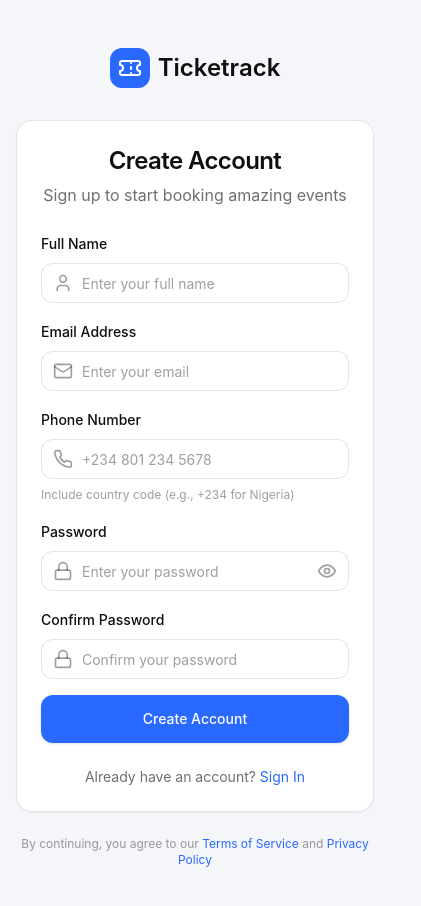
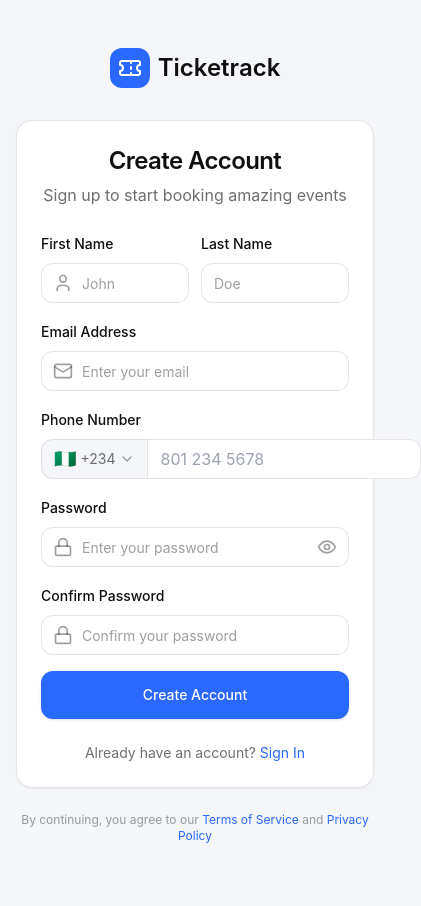
Before and after one commit to cipherhq/ticketrack, a React (Vite) app: page /signup in a window 390 px wide. Shown: the top 906 px of the page, 421 px wide, since content can reach past the window. Built offline with nearby package versions, Linux system fonts and the light colour scheme.

Commit message:
Add first/last name fields and phone country selector

```diff
--- a/src/components/ui/index.js
+++ b/src/components/ui/index.js
@@ -15,3 +15,4 @@
 export { Calendar } from './calendar'
 export { Sheet, SheetTrigger, SheetContent, SheetHeader, SheetTitle, SheetDescription, SheetFooter, SheetClose } from './sheet'
 export { ImageWithFallback } from './image-with-fallback'
+export { PhoneInput } from './phone-input'
--- /dev/null
+++ b/src/components/ui/phone-input.jsx
@@ -0,0 +1,114 @@
+import { useState, useEffect } from 'react'
+import { ChevronDown } from 'lucide-react'
+
+const COUNTRIES = [
+  { code: 'NG', name: 'Nigeria', dial: '+234', flag: '🇳🇬' },
+  { code: 'GH', name: 'Ghana', dial: '+233', flag: '🇬🇭' },
+  { code: 'KE', name: 'Kenya', dial: '+254', flag: '🇰🇪' },
+  { code: 'ZA', name: 'South Africa', dial: '+27', flag: '🇿🇦' },
+  { code: 'RW', name: 'Rwanda', dial: '+250', flag: '🇷🇼' },
+  { code: 'CM', name: 'Cameroon', dial: '+237', flag: '🇨🇲' },
+  { code: 'TZ', name: 'Tanzania', dial: '+255', flag: '🇹🇿' },
+  { code: 'UG', name: 'Uganda', dial: '+256', flag: '🇺🇬' },
+  { code: 'ET', name: 'Ethiopia', dial: '+251', flag: '🇪🇹' },
+  { code: 'EG', name: 'Egypt', dial: '+20', flag: '🇪🇬' },
+  { code: 'MA', name: 'Morocco', dial: '+212', flag: '🇲🇦' },
+  { code: 'SN', name: 'Senegal', dial: '+221', flag: '🇸🇳' },
+  { code: 'CI', name: "Côte d'Ivoire", dial: '+225', flag: '🇨🇮' },
+  { code: 'US', name: 'United States', dial: '+1', flag: '🇺🇸' },
+  { code: 'GB', name: 'United Kingdom', dial: '+44', flag: '🇬🇧' },
+  { code: 'CA', name: 'Canada', dial: '+1', flag: '🇨🇦' },
+  { code: 'DE', name: 'Germany', dial: '+49', flag: '🇩🇪' },
+  { code: 'FR', name: 'France', dial: '+33', flag: '🇫🇷' },
+  { code: 'AE', name: 'UAE', dial: '+971', flag: '🇦🇪' },
+  { code: 'IN', name: 'India', dial: '+91', flag: '🇮🇳' },
+]
+
+export function PhoneInput({ value, onChange, className = '', required = false }) {
+  const [isOpen, setIsOpen] = useState(false)
+  const [selectedCountry, setSelectedCountry] = useState(COUNTRIES[0])
+  const [phoneNumber, setPhoneNumber] = useState('')
+
+  useEffect(() => {
+    // Parse existing value if provided
+    if (value) {
+      const country = COUNTRIES.find(c => value.startsWith(c.dial))
+      if (country) {
+        setSelectedCountry(country)
+        setPhoneNumber(value.slice(country.dial.length))
+      }
+    }
+  }, [])
+
+  const handleCountrySelect = (country) => {
+    setSelectedCountry(country)
+    setIsOpen(false)
+    if (phoneNumber) {
+      onChange(country.dial + phoneNumber.replace(/\D/g, ''))
+    }
+  }
+
+  const handlePhoneChange = (e) => {
+    const input = e.target.value.replace(/\D/g, '')
+    setPhoneNumber(input)
+    onChange(selectedCountry.dial + input)
+  }
+
+  const formatDisplayNumber = (number) => {
+    if (number.length <= 3) return number
+    if (number.length <= 6) return `${number.slice(0, 3)} ${number.slice(3)}`
+    return `${number.slice(0, 3)} ${number.slice(3, 6)} ${number.slice(6, 10)}`
+  }
+
+  return (
+    <div className={`relative ${className}`}>
+      <div className="flex">
+        <div className="relative">
+          <button
+            type="button"
+            onClick={() => setIsOpen(!isOpen)}
+            className="flex items-center gap-1 px-3 h-10 bg-[#F4F6FA] border border-r-0 border-[#0F0F0F]/10 rounded-l-xl hover:bg-[#E8EBF0] transition-colors"
+          >
+            <span className="text-lg">{selectedCountry.flag}</span>
+            <span className="text-sm text-[#0F0F0F]/60">{selectedCountry.dial}</span>
+            <ChevronDown className="w-4 h-4 text-[#0F0F0F]/40" />
+          </button>
+
+          {isOpen && (
+            <>
+              <div
+                className="fixed inset-0 z-10"
+                onClick={() => setIsOpen(false)}
+              />
+              <div className="absolute top-full left-0 mt-1 w-64 max-h-60 overflow-y-auto bg-white border border-[#0F0F0F]/10 rounded-xl shadow-lg z-20">
+                {COUNTRIES.map((country) => (
+                  <button
+                    key={country.code + country.dial}
+                    type="button"
+                    onClick={() => handleCountrySelect(country)}
+                    className={`w-full flex items-center gap-3 px-3 py-2 hover:bg-[#F4F6FA] transition-colors ${
+                      selectedCountry.code === country.code ? 'bg-[#2969FF]/10' : ''
+                    }`}
+                  >
+                    <span className="text-lg">{country.flag}</span>
+                    <span className="text-sm text-[#0F0F0F] flex-1 text-left">{country.name}</span>
+                    <span className="text-sm text-[#0F0F0F]/60">{country.dial}</span>
+                  </button>
+                ))}
+              </div>
+            </>
+          )}
+        </div>
+
+        <input
+          type="tel"
+          value={formatDisplayNumber(phoneNumber)}
+          onChange={handlePhoneChange}
+          placeholder="801 234 5678"
+          required={required}
+          className="flex-1 h-10 px-3 border border-[#0F0F0F]/10 rounded-r-xl focus:outline-none focus:ring-2 focus:ring-[#2969FF]/20 focus:border-[#2969FF]"
+        />
+      </div>
+    </div>
+  )
+}
--- a/src/pages/WebAuth.jsx
+++ b/src/pages/WebAuth.jsx
@@ -1,16 +1,17 @@
 import { useState, useEffect } from 'react'
 import { useNavigate, useLocation } from 'react-router-dom'
-import { Mail, Lock, User, Phone, Eye, EyeOff, Ticket, AlertCircle, CheckCircle2, Loader2, RefreshCw } from 'lucide-react'
+import { Mail, Lock, User, Eye, EyeOff, Ticket, AlertCircle, CheckCircle2, Loader2, RefreshCw } from 'lucide-react'
 import { Card, CardContent, CardHeader, CardTitle } from '@/components/ui/card'
 import { Input } from '@/components/ui/input'
 import { Button } from '@/components/ui/button'
 import { Label } from '@/components/ui/label'
+import { PhoneInput } from '@/components/ui/phone-input'
 import { useAuth } from '@/contexts/AuthContext'
 
 export function WebAuth() {
   const navigate = useNavigate()
   const location = useLocation()
-  const { signIn, signUp, verifyOTP, resendOTP, resendVerificationEmail, user, otpSent, pendingUser } = useAuth()
+  const { signIn, signUp, verifyOTP, resendOTP, resendVerificationEmail, user, pendingUser } = useAuth()
 
   const isLogin = location.pathname === '/login'
   const from = location.state?.from || '/profile'
@@ -24,7 +25,8 @@
   const [signupEmail, setSignupEmail] = useState('')
 
   const [formData, setFormData] = useState({
-    name: '',
+    firstName: '',
+    lastName: '',
     email: '',
     phone: '',
     password: '',
@@ -34,24 +36,15 @@
 
   const [passwordStrength, setPasswordStrength] = useState({ score: 0, feedback: '' })
 
-  // Show success/error message from redirect
   useEffect(() => {
-    if (location.state?.message) {
-      setSuccess(location.state.message)
-    }
-    if (location.state?.error) {
-      setError(location.state.error)
-    }
+    if (location.state?.message) setSuccess(location.state.message)
+    if (location.state?.error) setError(location.state.error)
   }, [location.state])
 
-  // Redirect if already logged in
   useEffect(() => {
-    if (user) {
-      navigate(from, { replace: true })
-    }
+    if (user) navigate(from, { replace: true })
   }, [user, navigate, from])
 
-  // Check password strength
   useEffect(() => {
     if (!formData.password) {
       setPasswordStrength({ score: 0, feedback: '' })
@@ -85,6 +78,11 @@
   const handleInputChange = (e) => {
     const { id, value } = e.target
     setFormData(prev => ({ ...prev, [id]: value }))
+    setError('')
+  }
+
+  const handlePhoneChange = (value) => {
+    setFormData(prev => ({ ...prev, phone: value }))
     setError('')
   }
 
@@ -136,7 +134,13 @@
           throw new Error('Passwords do not match')
         }
 
-        const result = await signUp(formData.email, formData.password, formData.name, formData.phone)
+        const result = await signUp(
+          formData.email,
+          formData.password,
+          formData.firstName,
+          formData.lastName,
+          formData.phone
+        )
         setSignupEmail(result.email)
         setStep('verify-email')
         setSuccess(result.message)
@@ -161,7 +165,7 @@
     }
   }
 
-  // Email Not Verified Screen (for login attempt with unverified email)
+  // Email Not Verified Screen
   if (step === 'email-not-verified') {
     return (
       <div className="min-h-screen flex items-center justify-center px-4 py-12 bg-[#F4F6FA]">
@@ -181,7 +185,6 @@
               <h2 className="text-2xl font-bold text-[#0F0F0F] mb-2">Email Not Verified</h2>
               <p className="text-[#0F0F0F]/60 mb-6">
                 Your email <strong>{unverifiedEmail}</strong> hasn't been verified yet.
-                Please check your inbox for the verification link, or request a new one.
               </p>
 
               {error && (
@@ -203,24 +206,14 @@
                 disabled={loading}
                 className="w-full bg-[#2969FF] hover:bg-[#2969FF]/90 text-white rounded-xl py-6 mb-4"
               >
-                {loading ? (
-                  <Loader2 className="w-5 h-5 animate-spin" />
-                ) : (
-                  <>
-                    <RefreshCw className="w-5 h-5 mr-2" />
-                    Resend Verification Email
-                  </>
+                {loading ? <Loader2 className="w-5 h-5 animate-spin" /> : (
+                  <><RefreshCw className="w-5 h-5 mr-2" />Resend Verification Email</>
                 )}
               </Button>
 
               <Button
                 variant="outline"
-                onClick={() => {
-                  setStep('credentials')
-                  setUnverifiedEmail('')
-                  setError('')
-                  setSuccess('')
-                }}
+                onClick={() => { setStep('credentials'); setUnverifiedEmail(''); setError(''); setSuccess('') }}
                 className="w-full rounded-xl border-[#0F0F0F]/10"
               >
                 Back to Login
@@ -232,7 +225,7 @@
     )
   }
 
-  // Verify Email Screen (after signup)
+  // Verify Email Screen
   if (step === 'verify-email') {
     return (
       <div className="min-h-screen flex items-center justify-center px-4 py-12 bg-[#F4F6FA]">
@@ -252,7 +245,6 @@
               <h2 className="text-2xl font-bold text-[#0F0F0F] mb-2">Check Your Email</h2>
               <p className="text-[#0F0F0F]/60 mb-6">
                 We've sent a verification link to <strong>{signupEmail || formData.email}</strong>.
-                Please click the link to verify your account.
               </p>
 
               {error && (
@@ -270,7 +262,7 @@
               )}
 
               <p className="text-sm text-[#0F0F0F]/40 mb-6">
-                Didn't receive the email? Check your spam folder or click below to resend.
+                Didn't receive the email? Check your spam folder or click below.
               </p>
 
               <Button
@@ -279,13 +271,8 @@
                 variant="outline"
                 className="w-full rounded-xl border-[#0F0F0F]/10 mb-4"
               >
-                {loading ? (
-                  <Loader2 className="w-5 h-5 animate-spin" />
-                ) : (
-                  <>
-                    <RefreshCw className="w-5 h-5 mr-2" />
-                    Resend Verification Email
-                  </>
+                {loading ? <Loader2 className="w-5 h-5 animate-spin" /> : (
+                  <><RefreshCw className="w-5 h-5 mr-2" />Resend Verification Email</>
                 )}
               </Button>
 
@@ -303,7 +290,7 @@
     )
   }
 
-  // OTP Verification Screen
+  // OTP Screen
   if (step === 'otp') {
     return (
       <div className="min-h-screen flex items-center justify-center px-4 py-12 bg-[#F4F6FA]">
@@ -317,12 +304,8 @@
 
           <Card className="border-[#0F0F0F]/10 rounded-2xl">
             <CardHeader>
-              <CardTitle className="text-2xl text-[#0F0F0F] text-center">
-                Verify Your Phone
-              </CardTitle>
-              <p className="text-center text-[#0F0F0F]/60 mt-2">
-                Enter the 6-digit code sent to your phone
-              </p>
+              <CardTitle className="text-2xl text-[#0F0F0F] text-center">Verify Your Phone</CardTitle>
+              <p className="text-center text-[#0F0F0F]/60 mt-2">Enter the 6-digit code sent to your phone</p>
             </CardHeader>
             <CardContent>
               {error && (
@@ -361,33 +344,17 @@
                   disabled={loading || formData.otp.length !== 6}
                   className="w-full bg-[#2969FF] hover:bg-[#2969FF]/90 text-white rounded-xl py-6"
                 >
-                  {loading ? (
-                    <Loader2 className="w-5 h-5 animate-spin" />
-                  ) : (
-                    'Verify'
-                  )}
+                  {loading ? <Loader2 className="w-5 h-5 animate-spin" /> : 'Verify'}
                 </Button>
 
                 <div className="text-center">
-                  <button
-                    type="button"
-                    onClick={handleResendOTP}
-                    disabled={loading}
-                    className="text-sm text-[#2969FF] hover:underline"
-                  >
+                  <button type="button" onClick={handleResendOTP} disabled={loading} className="text-sm text-[#2969FF] hover:underline">
                     Resend Code
                   </button>
                 </div>
 
                 <div className="text-center">
-                  <button
-                    type="button"
-                    onClick={() => {
-                      setStep('credentials')
-                      setFormData(prev => ({ ...prev, otp: '' }))
-                    }}
-                    className="text-sm text-[#0F0F0F]/60 hover:underline"
-                  >
+                  <button type="button" onClick={() => { setStep('credentials'); setFormData(prev => ({ ...prev, otp: '' })) }} className="text-sm text-[#0F0F0F]/60 hover:underline">
                     Back to Login
                   </button>
                 </div>
@@ -416,9 +383,7 @@
               {isLogin ? 'Welcome Back' : 'Create Account'}
             </CardTitle>
             <p className="text-center text-[#0F0F0F]/60 mt-2">
-              {isLogin
-                ? 'Sign in to access your tickets and more'
-                : 'Sign up to start booking amazing events'}
+              {isLogin ? 'Sign in to access your tickets and more' : 'Sign up to start booking amazing events'}
             </p>
           </CardHeader>
           <CardContent>
@@ -438,18 +403,32 @@
 
             <form onSubmit={handleSubmit} className="space-y-4">
               {!isLogin && (
+                <div className="grid grid-cols-2 gap-3">
                   <div className="space-y-2">
-                  <Label htmlFor="name">Full Name</Label>
+                    <Label htmlFor="firstName">First Name</Label>
                     <div className="relative">
                       <User className="absolute left-3 top-1/2 -translate-y-1/2 w-5 h-5 text-[#0F0F0F]/40" />
                       <Input
-                      id="name"
-                      placeholder="Enter your full name"
-                      value={formData.name}
+                        id="firstName"
+                        placeholder="John"
+                        value={formData.firstName}
                         onChange={handleInputChange}
                         className="pl-10 rounded-xl border-[#0F0F0F]/10"
                         required
-                      autoComplete="name"
+                        autoComplete="given-name"
+                      />
+                    </div>
+                  </div>
+                  <div className="space-y-2">
+                    <Label htmlFor="lastName">Last Name</Label>
+                    <Input
+                      id="lastName"
+                      placeholder="Doe"
+                      value={formData.lastName}
+                      onChange={handleInputChange}
+                      className="rounded-xl border-[#0F0F0F]/10"
+                      required
+                      autoComplete="family-name"
                     />
                   </div>
                 </div>
@@ -474,23 +453,12 @@
 
               {!isLogin && (
                 <div className="space-y-2">
-                  <Label htmlFor="phone">Phone Number</Label>
-                  <div className="relative">
-                    <Phone className="absolute left-3 top-1/2 -translate-y-1/2 w-5 h-5 text-[#0F0F0F]/40" />
-                    <Input
-                      id="phone"
-                      type="tel"
-                      placeholder="+234 801 234 5678"
+                  <Label>Phone Number</Label>
+                  <PhoneInput
                     value={formData.phone}
-                      onChange={handleInputChange}
-                      className="pl-10 rounded-xl border-[#0F0F0F]/10"
+                    onChange={handlePhoneChange}
                     required
-                      autoComplete="tel"
                   />
-                  </div>
-                  <p className="text-xs text-[#0F0F0F]/40">
-                    Include country code (e.g., +234 for Nigeria)
-                  </p>
                 </div>
               )}
 
@@ -524,23 +492,13 @@
                           key={i}
                           className={`h-1 flex-1 rounded-full ${
                             i <= passwordStrength.score
-                              ? passwordStrength.score <= 2
-                                ? 'bg-red-500'
-                                : passwordStrength.score <= 4
-                                ? 'bg-yellow-500'
-                                : 'bg-green-500'
+                              ? passwordStrength.score <= 2 ? 'bg-red-500' : passwordStrength.score <= 4 ? 'bg-yellow-500' : 'bg-green-500'
                               : 'bg-[#0F0F0F]/10'
                           }`}
                         />
                       ))}
                     </div>
-                    <p className={`text-xs ${
-                      passwordStrength.score <= 2
-                        ? 'text-red-500'
-                        : passwordStrength.score <= 4
-                        ? 'text-yellow-600'
-                        : 'text-green-600'
-                    }`}>
+                    <p className={`text-xs ${passwordStrength.score <= 2 ? 'text-red-500' : passwordStrength.score <= 4 ? 'text-yellow-600' : 'text-green-600'}`}>
                       {passwordStrength.feedback}
                     </p>
                   </div>
@@ -571,11 +529,7 @@
 
               {isLogin && (
                 <div className="flex items-center justify-end">
-                  <button
-                    type="button"
-                    onClick={() => navigate('/forgot-password')}
-                    className="text-sm text-[#2969FF] hover:underline"
-                  >
+                  <button type="button" onClick={() => navigate('/forgot-password')} className="text-sm text-[#2969FF] hover:underline">
                     Forgot Password?
                   </button>
                 </div>
@@ -586,23 +540,14 @@
                 disabled={loading}
                 className="w-full bg-[#2969FF] hover:bg-[#2969FF]/90 text-white rounded-xl py-6"
               >
-                {loading ? (
-                  <Loader2 className="w-5 h-5 animate-spin" />
-                ) : isLogin ? (
-                  'Sign In'
-                ) : (
-                  'Create Account'
-                )}
+                {loading ? <Loader2 className="w-5 h-5 animate-spin" /> : isLogin ? 'Sign In' : 'Create Account'}
               </Button>
             </form>
 
             <div className="mt-6 text-center">
               <p className="text-sm text-[#0F0F0F]/60">
                 {isLogin ? "Don't have an account? " : 'Already have an account? '}
-                <button
-                  onClick={() => navigate(isLogin ? '/signup' : '/login')}
-                  className="text-[#2969FF] hover:underline"
-                >
+                <button onClick={() => navigate(isLogin ? '/signup' : '/login')} className="text-[#2969FF] hover:underline">
                   {isLogin ? 'Sign Up' : 'Sign In'}
                 </button>
               </p>
--- a/src/utils/validation.js
+++ b/src/utils/validation.js
@@ -1,4 +1,3 @@
-// Email validation using RFC 5322 standard
 export function validateEmail(email) {
   if (!email || typeof email !== 'string') {
     return { valid: false, error: 'Email is required' }
@@ -10,7 +9,6 @@
     return { valid: false, error: 'Email is too long' }
   }
 
-  // RFC 5322 compliant regex
   const emailRegex = /^[a-zA-Z0-9.!#$%&'*+/=?^_`{|}~-]+@[a-zA-Z0-9](?:[a-zA-Z0-9-]{0,61}[a-zA-Z0-9])?(?:\.[a-zA-Z0-9](?:[a-zA-Z0-9-]{0,61}[a-zA-Z0-9])?)*$/
 
   if (!emailRegex.test(trimmed)) {
@@ -20,7 +18,6 @@
   return { valid: true, value: trimmed }
 }
 
-// Password validation with security requirements
 export function validatePassword(password) {
   if (!password || typeof password !== 'string') {
     return { valid: false, error: 'Password is required' }
@@ -54,29 +51,73 @@
   return { valid: true }
 }
 
-// Phone validation (E.164 format for international)
 export function validatePhone(phone) {
   if (!phone || typeof phone !== 'string') {
     return { valid: false, error: 'Phone number is required' }
   }
 
-  // Remove spaces, dashes, parentheses
   const cleaned = phone.replace(/[\s\-\(\)]/g, '')
-
-  // Must start with + and country code, followed by 7-14 digits
   const phoneRegex = /^\+[1-9]\d{7,14}$/
 
   if (!phoneRegex.test(cleaned)) {
     return {
       valid: false,
-      error: 'Enter a valid phone number with country code (e.g., +234...)'
+      error: 'Enter a valid phone number'
     }
   }
 
   return { valid: true, value: cleaned }
 }
 
-// Name validation
+export function validateFirstName(name) {
+  if (!name || typeof name !== 'string') {
+    return { valid: false, error: 'First name is required' }
+  }
+
+  const trimmed = name.trim()
+
+  if (trimmed.length < 2) {
+    return { valid: false, error: 'First name must be at least 2 characters' }
+  }
+
+  if (trimmed.length > 50) {
+    return { valid: false, error: 'First name is too long' }
+  }
+
+  const nameRegex = /^[a-zA-Z\s\-']+$/
+
+  if (!nameRegex.test(trimmed)) {
+    return { valid: false, error: 'First name contains invalid characters' }
+  }
+
+  return { valid: true, value: trimmed }
+}
+
+export function validateLastName(name) {
+  if (!name || typeof name !== 'string') {
+    return { valid: false, error: 'Last name is required' }
+  }
+
+  const trimmed = name.trim()
+
+  if (trimmed.length < 2) {
+    return { valid: false, error: 'Last name must be at least 2 characters' }
+  }
+
+  if (trimmed.length > 50) {
+    return { valid: false, error: 'Last name is too long' }
+  }
+
+  const nameRegex = /^[a-zA-Z\s\-']+$/
+
+  if (!nameRegex.test(trimmed)) {
+    return { valid: false, error: 'Last name contains invalid characters' }
+  }
+
+  return { valid: true, value: trimmed }
+}
+
+// Keep for backward compatibility
 export function validateName(name) {
   if (!name || typeof name !== 'string') {
     return { valid: false, error: 'Name is required' }
@@ -92,7 +133,6 @@
     return { valid: false, error: 'Name is too long' }
   }
 
-  // Only allow letters, spaces, hyphens, and apostrophes
   const nameRegex = /^[a-zA-Z\s\-']+$/
 
   if (!nameRegex.test(trimmed)) {
@@ -102,7 +142,6 @@
   return { valid: true, value: trimmed }
 }
 
-// OTP validation
 export function validateOTP(otp) {
   if (!otp || typeof otp !== 'string') {
     return { valid: false, error: 'OTP is required' }
@@ -117,7 +156,6 @@
   return { valid: true, value: cleaned }
 }
 
-// Sanitize input to prevent XSS
 export function sanitizeInput(input) {
   if (typeof input !== 'string') return ''
 
```
Also changed, not shown: src/contexts/AuthContext.jsx (+12 -25 lines), 1 other file (tests, documents, lock files or other folders). Lines whose indentation alone changed are shown as unchanged.
